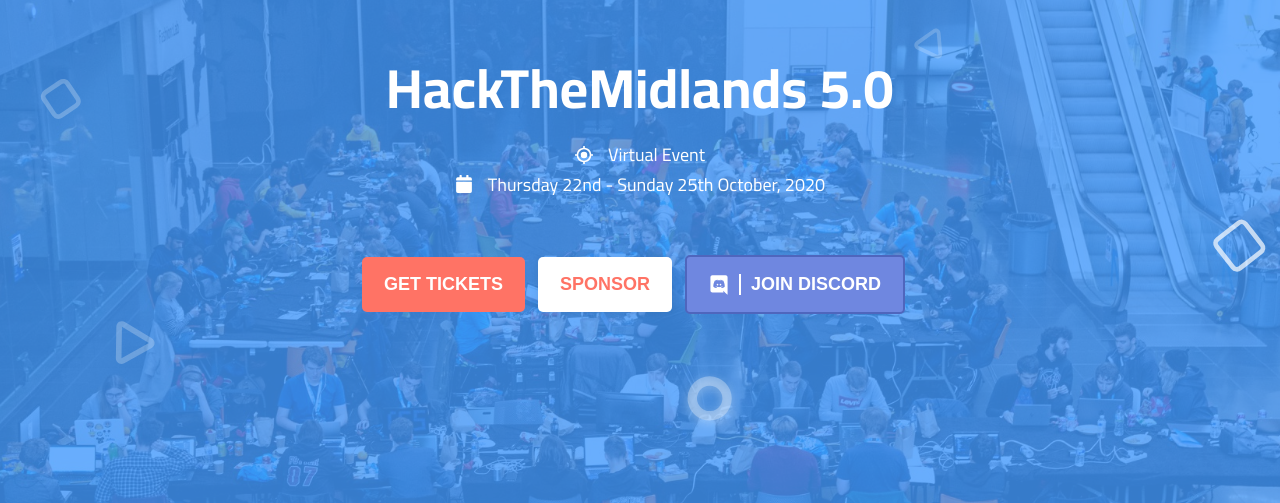
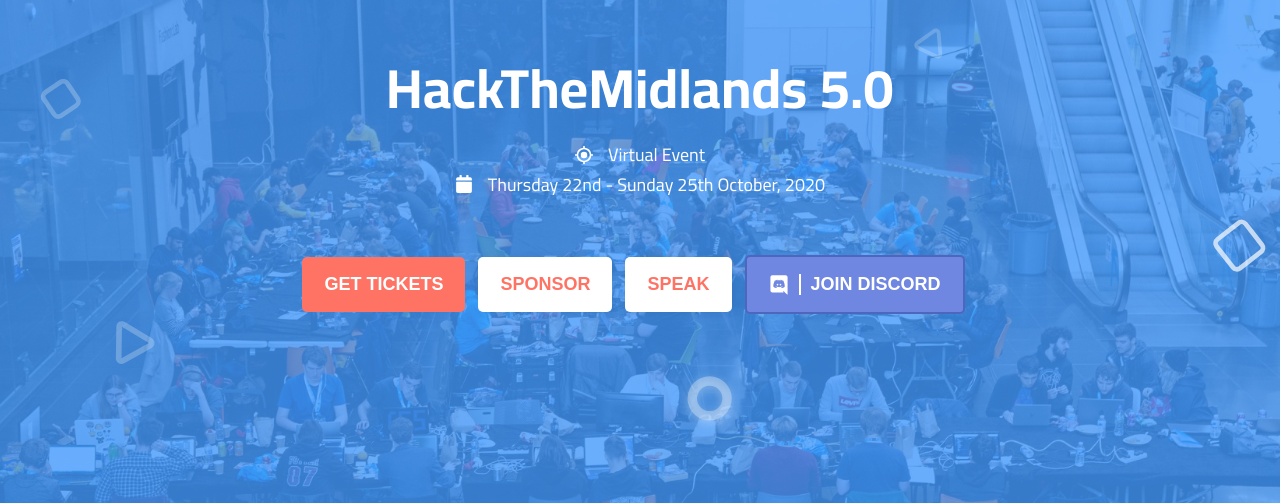
Before and after one commit to HackTheMidlands/htm-2.0, a Gatsby site: page / in a window 1280 px wide. Shown: the part 175-678 px from the top of the page. Built offline with nearby package versions, Linux system fonts and the light colour scheme; Gatsby itself is replaced by a stand-in of ours.

```diff
--- a/src/pages/index.js
+++ b/src/pages/index.js
@@ -255,6 +255,9 @@
                             <a href="/sponsorship.pdf" target="_blank">
                                 <Button theme="whiteSolid">Sponsor</Button>
                             </a>
+                            <a href="/speak" target="_blank">
+                                <Button theme="whiteSolid">Speak</Button>
+                            </a>
                             <a href="https://discord.gg/hackthemidlands" target="_blank" style={{ textDecoration: 'none' }}>
                                 <ButtonWithIcon icon={Discord} name="Discord" backgroundColor="#6F87E0" border="2px solid #4f66bd">Join Discord</ButtonWithIcon>
                             </a>
```
